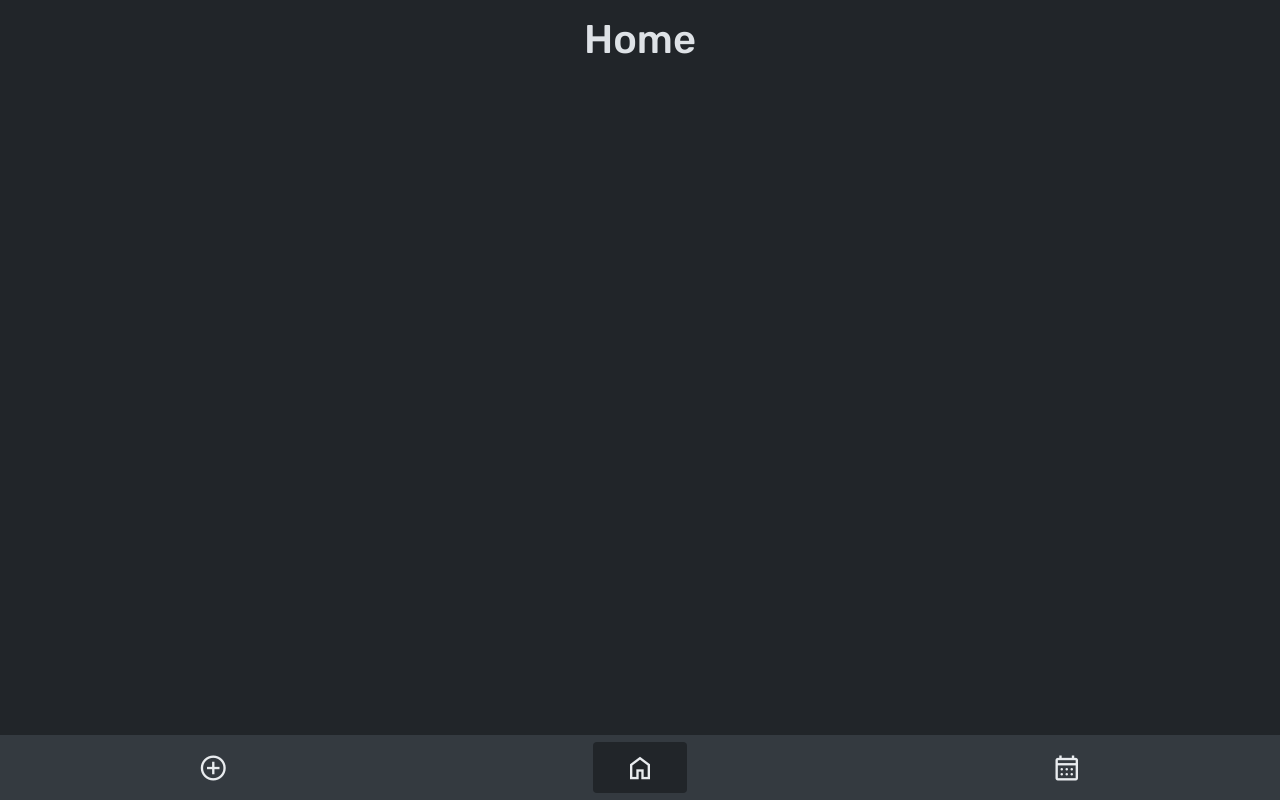
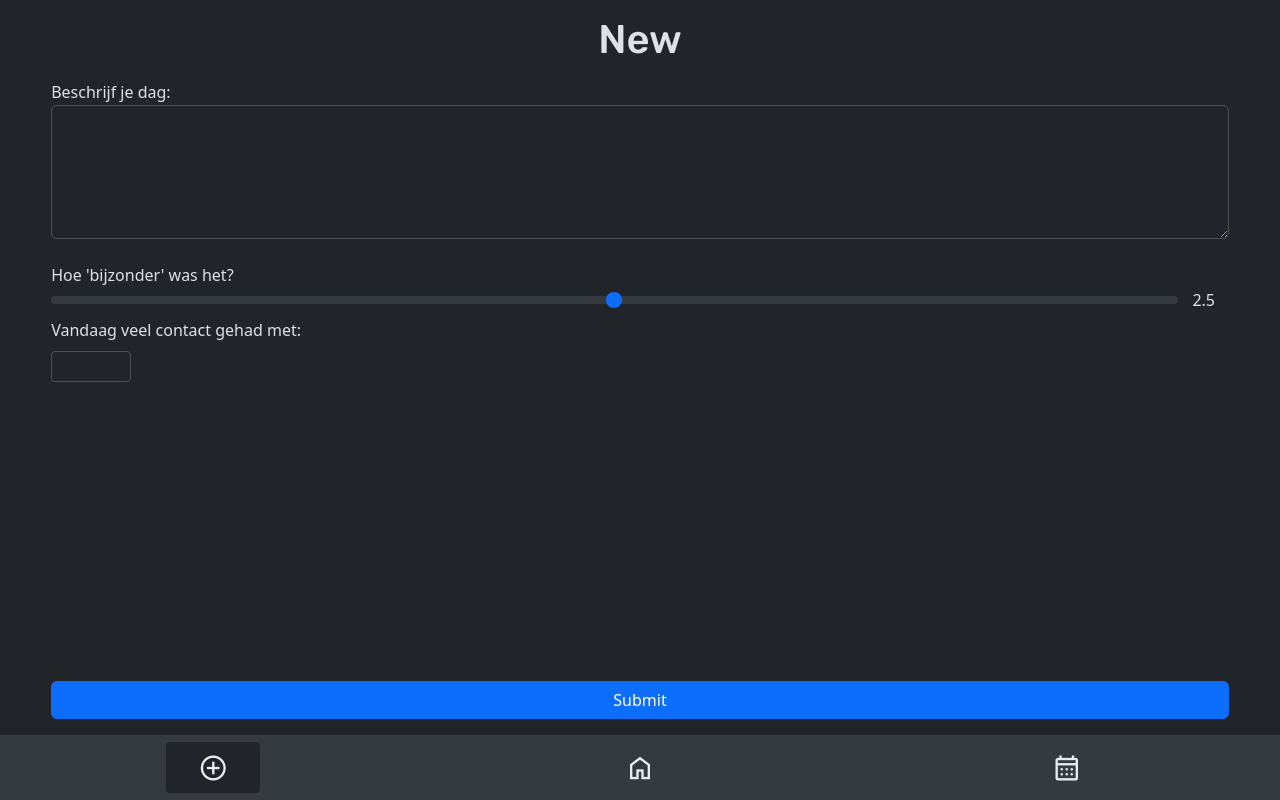
Before and after one commit to timomen/MiddelbareDagboek, a plain HTML site: page index.html in a window 1280 px wide. Drawn offline with nearby package versions, Linux system fonts and the light colour scheme.

Commit message:
Update style.css for new

```diff
--- a/style.css
+++ b/style.css
@@ -66,6 +66,11 @@ body {
     width: 92%;
 }
 
+#page-new-peopleinput {
+    margin-left: 4%;
+    width: 10ch;
+}
+
 /* default pages */
 
 #page-new,
@@ -74,8 +79,8 @@ body {
     display: none;
     transition: all 300ms ease-in-out;
 }
-#page-home { display: block; }
-#nav-home { background-color: #212529; }
+#page-new { display: block; }
+#nav-new { background-color: #212529; }
 
 output {
     position: absolute;
```
